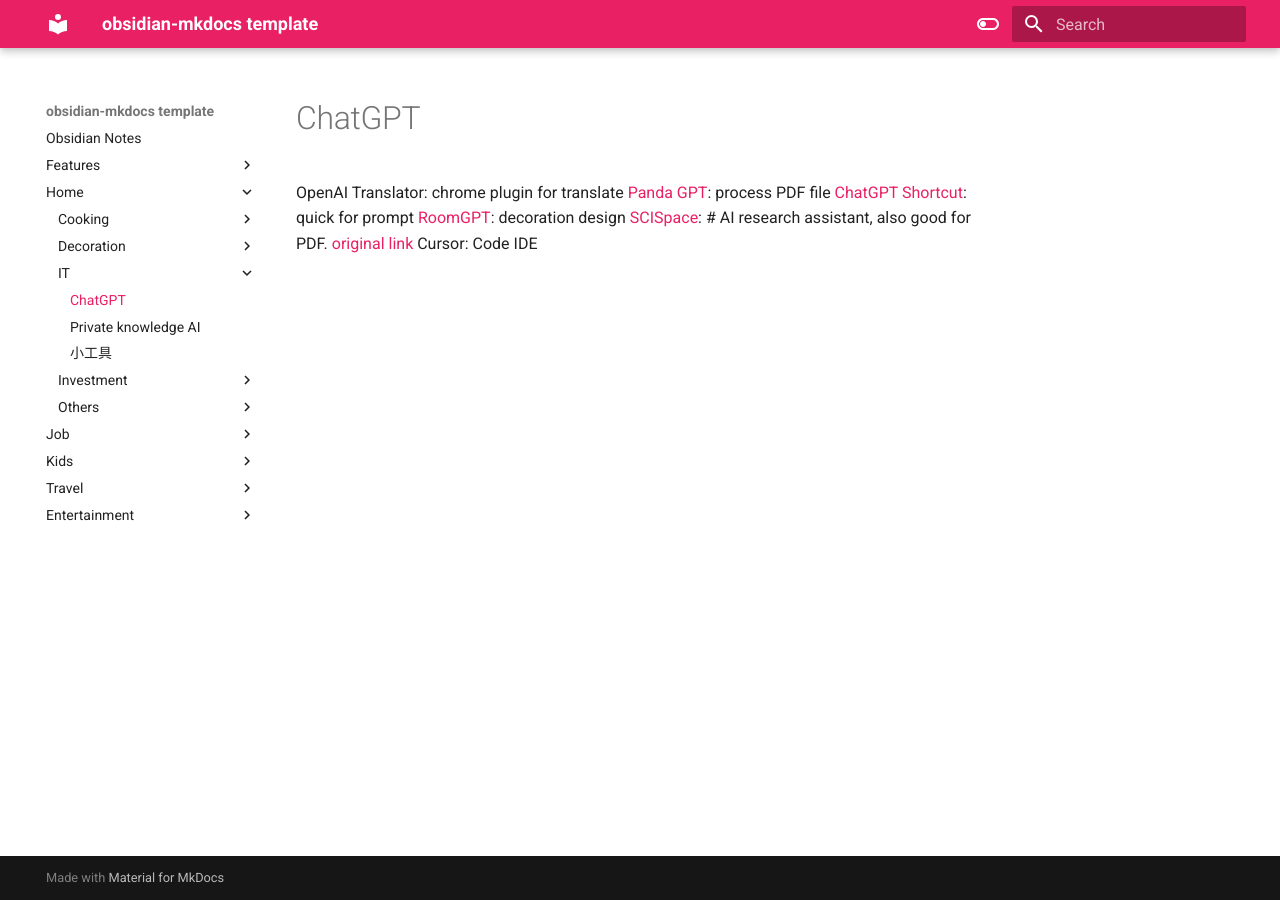
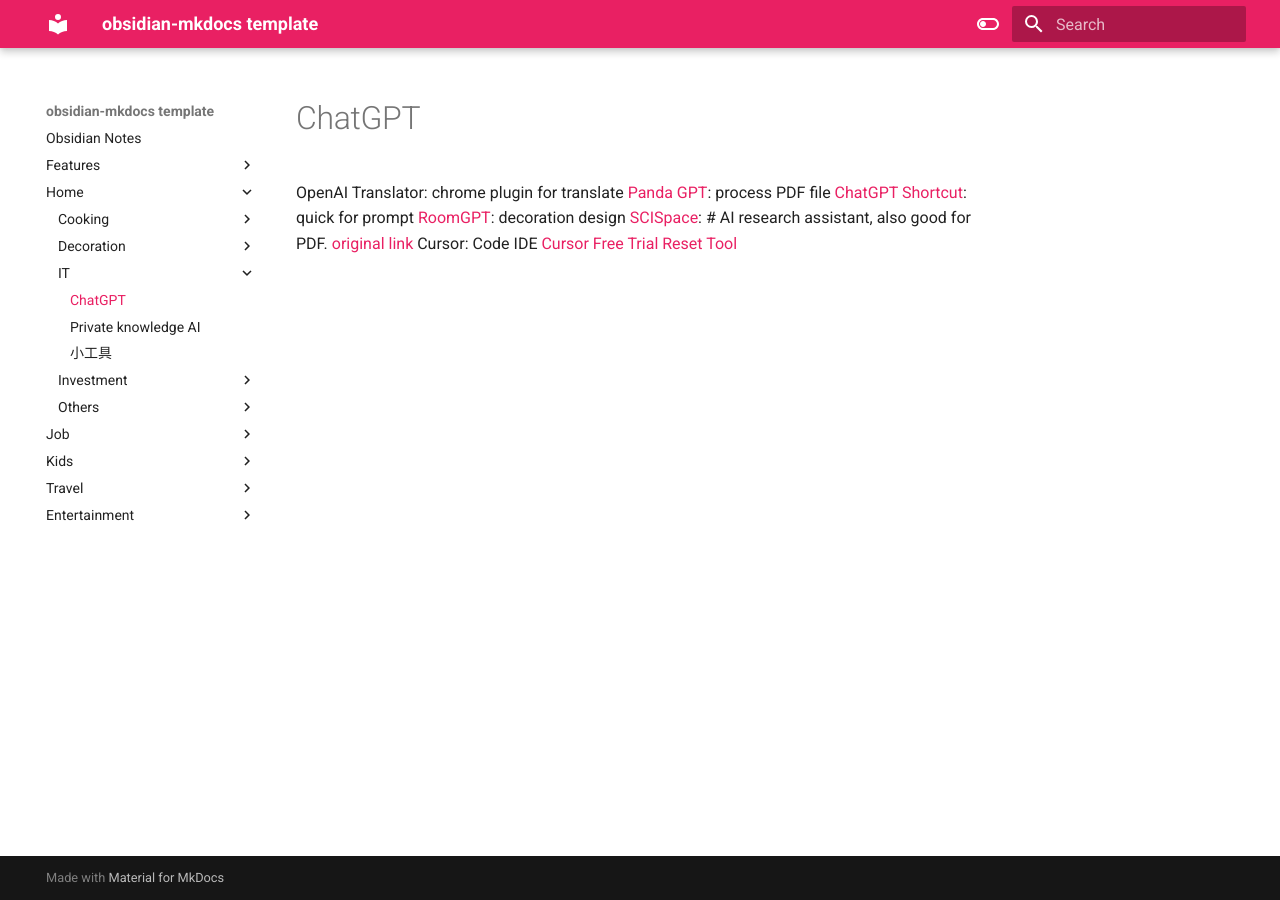
Before and after one commit to macsymgit/obsidian, an MkDocs documentation site: the page built from docs/Home/IT/ChatGPT.md, in a window 1280 px wide. Built offline with MkDocs 1.6.1 and Material for MkDocs 9.7.7, drawn with Linux system fonts in a browser that asks for light colours.

Commit message:
vault backup: 2024-12-20 14:37:02

```diff
--- a/docs/Home/IT/ChatGPT.md
+++ b/docs/Home/IT/ChatGPT.md
@@ -3,4 +3,4 @@
 [ChatGPT Shortcut](https://ai.newzone.top/en/): quick for prompt
 [RoomGPT](https://www.roomgpt.io/):  decoration design
 [SCISpace](https://typeset.io/): # AI research assistant, also good for PDF. [original link](https://scispace.com/)
-Cursor:  Code IDE
+Cursor:  Code IDE  [Cursor Free Trial Reset Tool](https://github.com/yuaotian/go-cursor-help)
```
Also changed, not shown: 1 other file.
